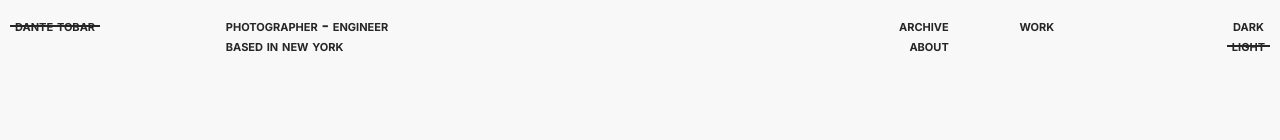
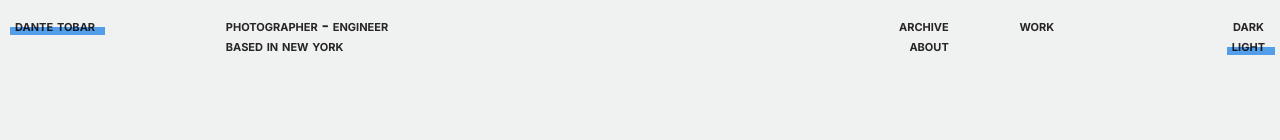
Before and after one commit to dqnte/portfolio-v3, a React (Vite) app: page / in a window 1280 px wide. Shown: the top 140 px of the page. Built offline with nearby package versions, Linux system fonts and the light colour scheme.

Commit message:
Use hightlight links on desktop

```diff
--- a/src/About.scss
+++ b/src/About.scss
@@ -137,7 +137,6 @@
   }
 
   &--link {
-    @include common-link;
     display: flex;
     align-items: center;
     gap: 8px;
--- a/src/Header.scss
+++ b/src/Header.scss
@@ -33,13 +33,14 @@
 
   &--btn,
   &--link {
-    @include strikethrough-button;
+    @include highlight-button;
     transition: color 300ms;
     font-size: inherit;
     font-weight: inherit;
     font-variant: inherit;
     color: inherit;
   }
+
 
   &__name {
     justify-self: left;
@@ -70,6 +71,13 @@
   }
 
   &__menu {
+    @include strikethrough-button;
+    transition: color 300ms;
+    font-size: inherit;
+    font-weight: inherit;
+    font-variant: inherit;
+    color: inherit;
+
     display: none;
   }
 }
@@ -79,10 +87,6 @@
 
   &__background {
     background: rgba($bg-light-main, 0.98);
-  }
-
-  ::after {
-    background: $fg-light-main;
   }
 
   &--open {
@@ -99,10 +103,6 @@
 
   &__background {
     background: rgba($bg-dark-main, 0.98);
-  }
-
-  ::after {
-    background: $fg-dark-main;
   }
 
   &--open {
--- a/src/Header.tsx
+++ b/src/Header.tsx
@@ -73,7 +73,7 @@ const Menu = ({
   return (
     // we use an <a /> because the font sizing wasn't working on mobile
     <a
-      className={`Header__menu Header--btn ${showMenu ? "selected" : ""}`}
+      className={`Header__menu ${showMenu ? "selected" : ""}`}
       onClick={toggleMenu}
     >
       menu
--- a/src/components/IconButton.scss
+++ b/src/components/IconButton.scss
@@ -1,6 +1,7 @@
 @use "../constants" as *;
 
 .IconButton {
+  @include highlight-button;
   position: relative;
   padding: 3px;
   height: 30px;
@@ -9,53 +10,22 @@
   justify-content: center;
   align-items: center;
 
-  &__strike {
-    position: absolute;
-    transform: rotate(-45deg);
-    z-index: 1;
-    width: 100%;
-    height: 100%;
-
-    display: flex;
-    justify-content: center;
-    align-items: center;
-
-    &--outer {
-      position: absolute;
-      top: calc(50% - 3px);
-      right: -5px;
-      transition: width 300ms;
-      width: 0%;
-      height: 6px;
-      padding: 2px 0;
-    }
-
-    &--inner {
-      width: 100%;
-      height: 100%;
-
-      .dark & {
-        background: $fg-dark-main;
-      }
-
-      .light & {
-        background: $fg-light-main;
-      }
-    }
-    &--outer {
-      .dark & {
-        background: $bg-dark-main;
-      }
-      .light & {
-        background: $bg-light-main;
-      }
-    }
+  .dark & {
+    color: $fg-dark-main;
   }
 
-  &:hover, &.hovered {
-    .IconButton__strike--outer {
-      left: -5px;
-      width: calc(100% + 10px);
-    }
+  .light & {
+    color: $fg-light-main;
+  }
+
+  &::after {
+    top: 40%;
+    height: 20px;
+    right: -5px;
+  }
+
+  &:hover::after, &.selected::after {
+    width: calc(100% + 5px);
+    left: 0px;
   }
 }
--- a/src/components/LinkButton.scss
+++ b/src/components/LinkButton.scss
@@ -1,11 +1,26 @@
 @use "../constants" as *;
 
 .LinkButton {
+  @include highlight-button;
   display: flex;
   justify-content: center;
   align-items: center;
   gap: 4px;
   text-decoration: none;
+
+
+  &::after {
+    top: 52%;
+    height: 12px;
+  }
+
+  &__icon {
+    height: 25px;
+    width: 25px;
+    display: flex;
+    justify-content: center;
+    align-items: center;
+  }
 
   .dark & {
     color: $fg-dark-main;
--- a/src/components/LinkButton.tsx
+++ b/src/components/LinkButton.tsx
@@ -13,8 +13,6 @@ const LinkButton = ({
   text: string;
   icon: string;
 }) => {
-  const [hovered, setHovered] = useState(false);
-
   const icons = {
     instagram: <Instagram />,
     music: <Spotify />,
@@ -26,11 +24,11 @@ const LinkButton = ({
       to={to}
       target={"_blank"}
       className={"LinkButton"}
-      onMouseEnter={() => setHovered(true)}
-      onMouseLeave={() => setHovered(false)}
     >
       {iconComponent && (
-        <IconButton hovered={hovered}>{iconComponent}</IconButton>
+        <div className={"LinkButton__icon"}>
+        {iconComponent}
+        </div>
       )}
       <span>{text}</span>
     </Link>
--- a/src/components/PhotoGrid.scss
+++ b/src/components/PhotoGrid.scss
@@ -164,7 +164,7 @@
     background: rgba($bg-light-main, 0.98);
 
     &__info {
-      background: #fff;
+      background: $bg-light-overlay;
     }
   }
 }
--- a/src/components/Title.scss
+++ b/src/components/Title.scss
@@ -17,7 +17,6 @@
   @media (max-width: $mobile) {
     grid-template-columns: min-content 1fr;
     padding: $gutter-width 0;
-
   }
 
   & h2 {
@@ -37,7 +36,7 @@
 
     &.navigation {
       justify-content: flex-end;
-      gap: $gutter-width;
+      gap: calc($gutter-width * 2);
 
       @media (max-width: $mobile) {
         display: none;
@@ -46,6 +45,22 @@
   }
 
   &__button {
-    padding: 0;
+    @include highlight-button;
+    transition: color 200ms ease-in-out;
+    font-size: 14px;
+    font-weight: bold;
+    font-variant: small-caps;
+
+    .dark & {
+      color: $fg-dark-main;
+    }
+
+    .light & {
+      color: $fg-light-main;
+    }
+
+    &:disabled {
+      color: gray;
+    }
   }
 }
--- a/src/components/Title.tsx
+++ b/src/components/Title.tsx
@@ -19,14 +19,9 @@ const Title = ({
     <div className={`Title`}>
       <div className={"Title__buttons"}>
         {handleBack && (
-          <HoverButton
-            direction={"up"}
-            text={"back"}
-            component={<NorthWest />}
-            onClick={handleBack}
-            disabled={false}
-            className={"Title__button"}
-          />
+          <button className={"Title__button"} onClick={handleBack}>
+            back
+          </button>
         )}
       </div>
       <motion.div
@@ -38,22 +33,20 @@ const Title = ({
         <h2>{text}</h2>
       </motion.div>
       <div className={"Title__buttons navigation"}>
-        <HoverButton
-          direction={"left"}
-          text={"prev"}
-          component={<ChevronLeft />}
+        <button
           onClick={handlePrev}
           disabled={handlePrev ? false : true}
           className={"Title__button"}
-        />
-        <HoverButton
-          direction={"right"}
-          text={"next"}
-          component={<ChevronRight />}
+        >
+          prev
+        </button>
+        <button
           onClick={handleNext}
           disabled={handleNext ? false : true}
           className={"Title__button"}
-        />
+        >
+          next
+        </button>
       </div>
     </div>
   );
--- a/src/constants.scss
+++ b/src/constants.scss
@@ -3,9 +3,9 @@ $first-gap-time: 100ms;
 $first-delay: calc($first-transition-time + $first-gap-time);
 $second-transition-time: 100ms;
 
-$bg-light-main: #f8f8f8;
-$bg-light-overlay: #fff;
-$fg-light-main: #262626;
+$bg-light-main: #f0f2f1;
+$bg-light-overlay: #fcfcfc;
+$fg-light-main: #272528;
 $bg-light-accent: #0d7ae5;
 
 $bg-dark-main: #121212;
@@ -15,7 +15,6 @@ $bg-dark-accent: #0865c0;
 
 $font-main: "Inter", sans-serif;
 $font-accent: "Space Mono", monospace;
-
 
 @mixin plain-button {
   border: none;
@@ -68,6 +67,50 @@ $font-accent: "Space Mono", monospace;
   }
 }
 
+@mixin highlight-button {
+  @include plain-button;
+  position: relative;
+
+  &::after {
+    position: absolute;
+    mix-blend-mode: multiply;
+    top: 60%;
+    right: -10px;
+    content: " ";
+    height: 8px;
+    width: 0%;
+    opacity: 0.7;
+    transition:
+      width 200ms,
+      background 300ms;
+
+    z-index: 1;
+  }
+
+  &:hover::after,
+  &.selected::after {
+    left: -5px;
+    width: calc(100% + 15px);
+  }
+
+  &:disabled {
+    cursor: default;
+    &::after {
+      display: none;
+    }
+  }
+
+  .dark &::after {
+    opacity: 1;
+    mix-blend-mode: lighten;
+    background: $bg-dark-accent;
+  }
+
+  .light &::after {
+    background: $bg-light-accent;
+  }
+}
+
 $gutter-width: 15px;
 $outer-column-width: 27px;
 $header-padding-top: 15px;
@@ -103,11 +146,11 @@ $tablet: 1000px;
     transition: color 150ms;
   }
 
-  // .dark &:hover {
-  //   color: $bg-dark-accent;
-  // }
+  .dark &:hover {
+    color: $bg-dark-accent;
+  }
 
-  // .light &:hover {
-  //   color: $bg-light-accent;
-  // }
+  .light &:hover {
+    color: $bg-light-accent;
+  }
 }
```
